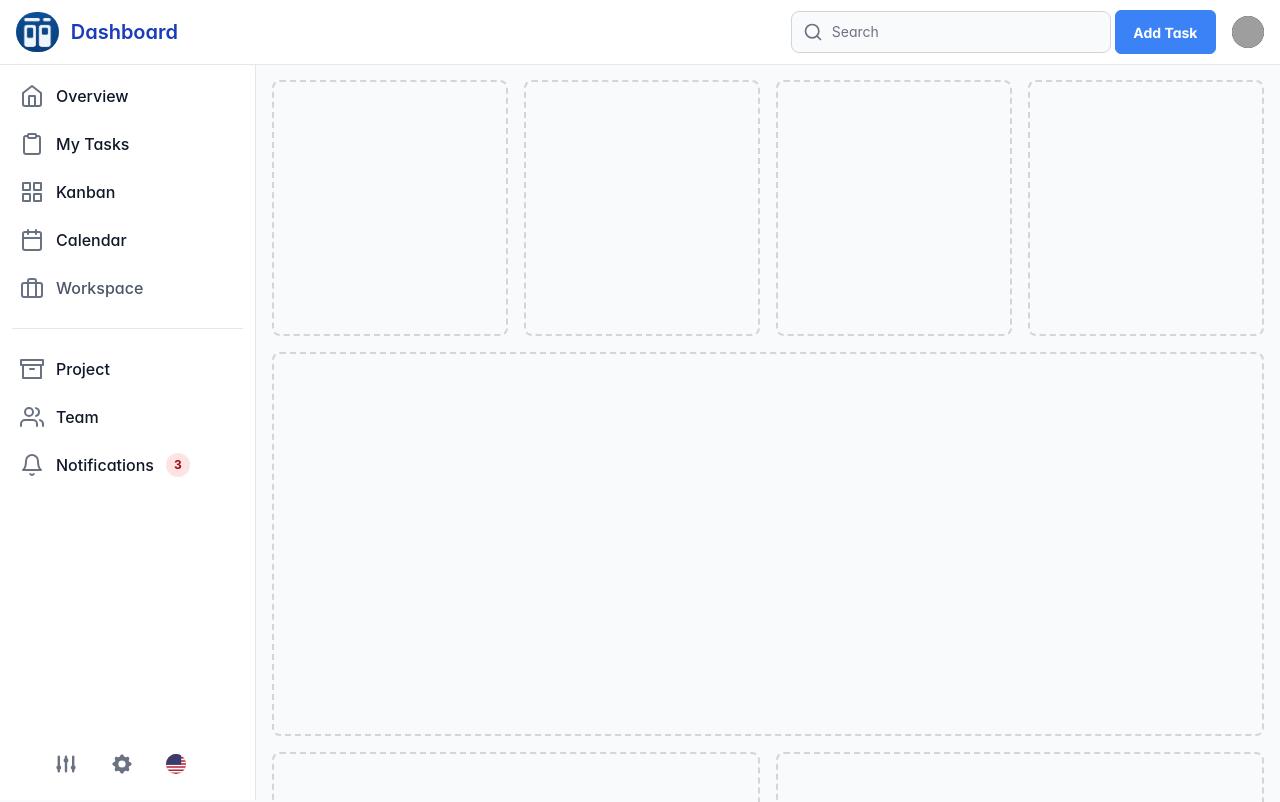
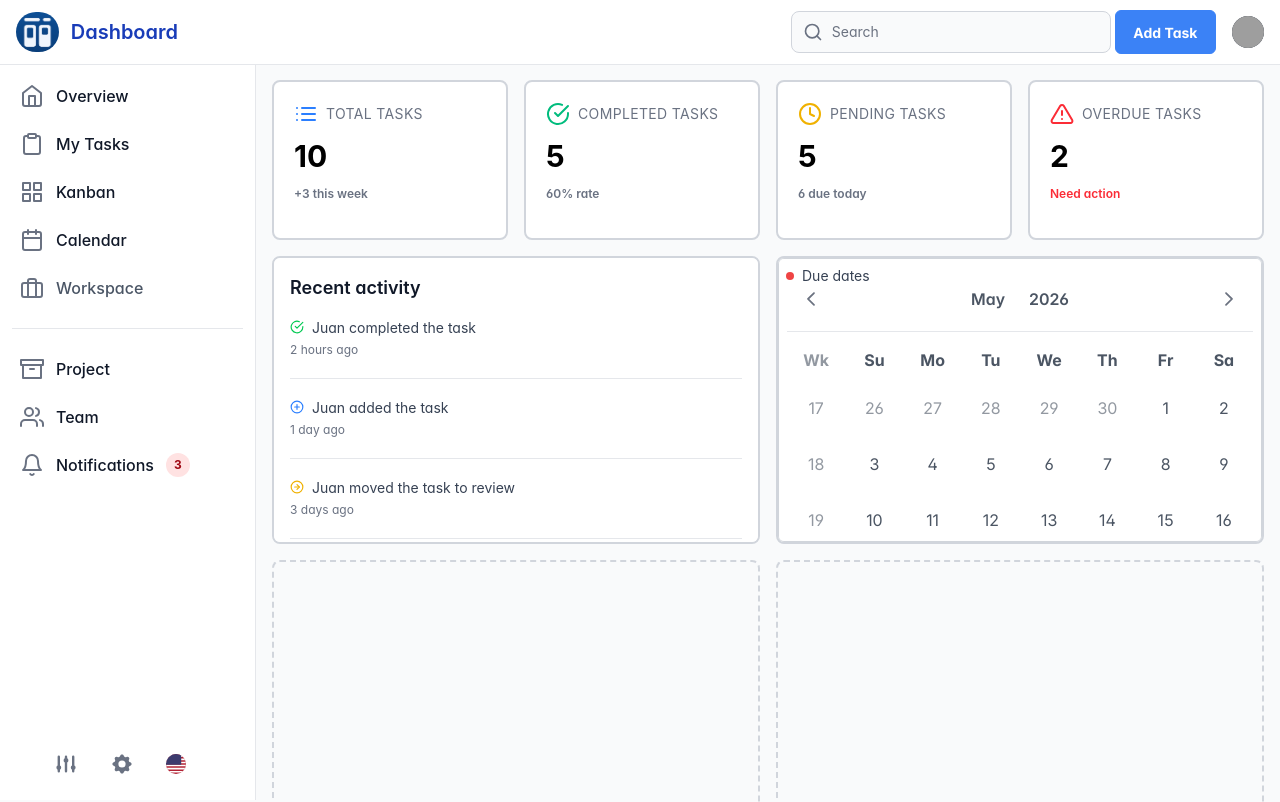
Before and after one commit to HannSammDev/Webbase-Task-Management, a React (Vite) app: page /dashboard in a window 1280 px wide. Shown: the top 802 px of the page. Built offline with nearby package versions, Linux system fonts and the light colour scheme; grey boxes are pictures that could not be loaded.

Commit message:
'RecentActivity/Calendar'

```diff
--- a/src/Layout.jsx
+++ b/src/Layout.jsx
@@ -1,5 +1,5 @@
 import React from "react"
-import { LandingPage } from "./login/LandingPage"
+import { LandingPage } from "./pages/login/LandingPage";
 
 const Layout = () => {
     return (
--- /dev/null
+++ b/src/component/Calendar.jsx
@@ -0,0 +1,83 @@
+import React from "react";
+import { Calendar as PrimeCalendar } from "primereact/calendar";
+import { Badge } from "primereact/badge";
+import { useState } from "react";
+export const Calendar = () => {
+  // example due dates: May 25 and May 30, 2026 (months are 0-based)
+  const dueDates = [new Date(2026, 4, 25), new Date(2026, 4, 30)];
+  const [date, setDate] = useState(dueDates[0]);
+
+  return (
+    <div className="border-2 rounded-lg border-gray-300 dark:border-gray-600 h-48 md:h-72">
+      <div className="relative flex items-start justify-center h-full">
+        <div className="card flex justify-content-center w-full h-full">
+          <PrimeCalendar
+            value={date}
+            onChange={(e) => setDate(e.value)}
+            inline
+            showWeek
+            className="w-full h-full"
+            style={{ width: "100%" }}
+            dateTemplate={(d) => {
+              const isDate = (x) => x instanceof Date;
+              const isCell = (x) => x && typeof x === "object" && "day" in x;
+
+              const formatDay = (x) => {
+                if (isDate(x)) return x.getDate();
+                if (isCell(x)) return x.day;
+                return "";
+              };
+
+              const matchesDue = (cell) => {
+                return dueDates.some((dd) => {
+                  if (isDate(cell)) {
+                    return (
+                      dd.getFullYear() === cell.getFullYear() &&
+                      dd.getMonth() === cell.getMonth() &&
+                      dd.getDate() === cell.getDate()
+                    );
+                  }
+                  if (isCell(cell)) {
+                    const monthMatches =
+                      dd.getMonth() === cell.month ||
+                      dd.getMonth() + 1 === cell.month;
+                    return (
+                      dd.getFullYear() === cell.year &&
+                      monthMatches &&
+                      dd.getDate() === cell.day
+                    );
+                  }
+                  return false;
+                });
+              };
+
+              const dayNumber = formatDay(d);
+              const isDue = matchesDue(d);
+
+              if (isDue) {
+                return (
+                  <div className="w-8 h-8 flex items-center justify-center rounded-full bg-red-500 text-white">
+                    {dayNumber}
+                  </div>
+                );
+              }
+
+              return (
+                <div className="w-8 h-8 flex items-center justify-center">
+                  {dayNumber}
+                </div>
+              );
+            }}
+          />
+        </div>
+
+        <div className="absolute top-2 left-2 flex items-center gap-2">
+          <Badge  severity="danger" />
+          <p className="text-sm text-gray-700 dark:text-gray-200">
+            Due dates
+          </p>
+        </div>
+      </div>
+    </div>
+  );
+};
--- /dev/null
+++ b/src/component/RecentActivity.jsx
@@ -0,0 +1,61 @@
+import { Divider } from "primereact/divider";
+import React from "react";
+import {
+  FiCheckCircle,
+  FiPlusCircle,
+  FiArrowRightCircle,
+  FiPlusSquare,
+} from "react-icons/fi";
+
+export const RecentActivity = () => {
+  return (
+    <div className="bg-white border-2 p-4 rounded-lg border-gray-300 dark:border-gray-600 max-h-96 md:max-h-[18rem] overflow-y-auto">
+      <div className="mb-4">
+        <h2 className="text-lg font-semibold text-gray-900 dark:text-gray-100">
+          Recent activity
+        </h2>
+      </div>
+      <ul className="space-y-4">
+        <li className="space-y-1 text-sm text-gray-700 dark:text-gray-200">
+          <div className="flex items-start gap-2">
+            <FiCheckCircle className="mt-0.5 text-green-500" />
+            <span>Juan completed the task</span>
+          </div>
+          <span className="block text-xs text-gray-500 dark:text-gray-400">
+            2 hours ago
+          </span>
+        </li>
+        <Divider className="border-gray-300 dark:border-gray-600" />
+        <li className="space-y-1 text-sm text-gray-700 dark:text-gray-200">
+          <div className="flex items-start gap-2">
+            <FiPlusCircle className="mt-0.5 text-blue-500" />
+            <span>Juan added the task</span>
+          </div>
+          <span className="block text-xs text-gray-500 dark:text-gray-400">
+            1 day ago
+          </span>
+        </li>
+        <Divider className="border-gray-300 dark:border-gray-600" />
+        <li className="space-y-1 text-sm text-gray-700 dark:text-gray-200">
+          <div className="flex items-start gap-2">
+            <FiArrowRightCircle className="mt-0.5 text-yellow-500" />
+            <span>Juan moved the task to review</span>
+          </div>
+          <span className="block text-xs text-gray-500 dark:text-gray-400">
+            3 days ago
+          </span>
+        </li>
+        <Divider className="border-gray-300 dark:border-gray-600" />
+        <li className="space-y-1 text-sm text-gray-700 dark:text-gray-200">
+          <div className="flex items-start gap-2">
+            <FiPlusSquare className="mt-0.5 text-purple-500" />
+            <span>Juan created a new task</span>
+          </div>
+          <span className="block text-xs text-gray-500 dark:text-gray-400">
+            1 week ago
+          </span>
+        </li>
+      </ul>
+    </div>
+  );
+};
--- /dev/null
+++ b/src/component/Totals.jsx
@@ -0,0 +1,56 @@
+import React from "react";
+import {
+  FiList,
+  FiCheckCircle,
+  FiClock,
+  FiAlertTriangle,
+} from "react-icons/fi";
+
+export const Totals = () => {
+  return (
+    <div className="grid grid-cols-1 sm:grid-cols-2 lg:grid-cols-4 gap-4 mb-4">
+      <div className="col-span-1 flex flex-col justify-start items-start gap-3 bg-white border-2 border-gray-300 rounded-lg dark:border-gray-600 h-auto md:h-40 p-5 text-center">
+        <div className="flex flex-wrap items-center justify-center gap-2 text-blue-500">
+          <FiList className="h-6 w-6" />
+          <span className="text-sm uppercase tracking-wide text-gray-500 dark:text-gray-400">
+            Total Tasks
+          </span>
+        </div>
+        <span className="text-3xl font-bold">10</span>
+        <span className="text-xs font-semibold text-gray-500">
+          +3 this week
+        </span>
+      </div>
+      <div className="col-span-1 flex flex-col justify-start items-start gap-3 bg-white border-2 border-gray-300 rounded-lg dark:border-gray-600 h-auto md:h-40 p-5 text-center">
+        <div className="flex flex-wrap items-center justify-center gap-2 text-emerald-500">
+          <FiCheckCircle className="h-6 w-6" />
+          <span className="text-sm uppercase tracking-wide text-gray-500 dark:text-gray-400">
+            Completed Tasks
+          </span>
+        </div>
+        <span className="text-3xl font-bold">5</span>
+        <span className="text-xs font-semibold text-gray-500">60% rate</span>
+      </div>
+      <div className="col-span-1 flex flex-col justify-start items-start gap-3 bg-white border-2 border-gray-300 rounded-lg dark:border-gray-600 h-auto md:h-40 p-5 text-center">
+        <div className="flex flex-wrap items-center justify-center gap-2 text-yellow-500">
+          <FiClock className="h-6 w-6" />
+          <span className="text-sm uppercase tracking-wide text-gray-500 dark:text-gray-400">
+            Pending Tasks
+          </span>
+        </div>
+        <span className="text-3xl font-bold">5</span>
+        <span className="text-xs font-semibold text-gray-500">6 due today</span>
+      </div>
+      <div className="col-span-1 flex flex-col justify-start items-start gap-3 bg-white border-2 border-gray-300 rounded-lg dark:border-gray-600 h-auto md:h-40 p-5 text-center">
+        <div className="flex flex-wrap items-center justify-center gap-2 text-red-500">
+          <FiAlertTriangle className="h-6 w-6" />
+          <span className="text-sm uppercase tracking-wide text-gray-500 dark:text-gray-400">
+            Overdue Tasks
+          </span>
+        </div>
+        <span className="text-3xl font-bold">2</span>
+        <span className="text-xs font-semibold text-red-500">Need action</span>
+      </div>
+    </div>
+  );
+};
--- a/src/main.jsx
+++ b/src/main.jsx
@@ -4,7 +4,7 @@ import { BrowserRouter as Router, Routes, Route } from "react-router-dom";
 import { PrimeReactProvider, PrimeReactContext } from "primereact/api";
 import "./index.css";
 import Layout from "./Layout";
-import { Dash_Board } from "./Dashboard/dashboard";
+import { Dash_Board } from "./pages/Dashboard/dashboard";
 
 const App = () => (
   <PrimeReactProvider>
--- a/src/Dashboard/dashboard.jsx
+++ b/src/pages/Dashboard/dashboard.jsx
@@ -13,6 +13,9 @@ import {
   FiUsers,
   FiBell,
 } from "react-icons/fi";
+import { Totals } from "../../component/Totals";
+import { RecentActivity } from "../../component/RecentActivity";
+import { Calendar } from "../../component/Calendar";
 export const Dash_Board = () => {
   const [sidebarOpen, setSidebarOpen] = useState(false);
 
@@ -872,19 +875,23 @@ export const Dash_Board = () => {
 
         {/* Main content */}
         <main className="p-4 md:ml-64 h-auto pt-20">
-          <div className="grid grid-cols-1 sm:grid-cols-2 lg:grid-cols-4 gap-4 mb-4">
+          {/* <div className="grid grid-cols-1 sm:grid-cols-2 lg:grid-cols-4 gap-4 mb-4">
             <div className="border-2 border-dashed border-gray-300 rounded-lg dark:border-gray-600 h-32 md:h-64"></div>
             <div className="border-2 border-dashed rounded-lg border-gray-300 dark:border-gray-600 h-32 md:h-64"></div>
             <div className="border-2 border-dashed rounded-lg border-gray-300 dark:border-gray-600 h-32 md:h-64"></div>
             <div className="border-2 border-dashed rounded-lg border-gray-300 dark:border-gray-600 h-32 md:h-64"></div>
-          </div>
-          <div className="border-2 border-dashed rounded-lg border-gray-300 dark:border-gray-600 h-96 mb-4"></div>
-          <div className="grid grid-cols-2 gap-4 mb-4">
-            <div className="border-2 border-dashed rounded-lg border-gray-300 dark:border-gray-600 h-48 md:h-72"></div>
-            <div className="border-2 border-dashed rounded-lg border-gray-300 dark:border-gray-600 h-48 md:h-72"></div>
+          </div> */}
+          <Totals />
+          <div className="grid grid-cols-1 sm:grid-cols-2 gap-4 mb-4">
+            {/* <div className="border-2 border-dashed rounded-lg border-gray-300 dark:border-gray-600 h-48 md:h-72"></div> */}
+            <RecentActivity />
+            <Calendar />
+            {/* <div className="border-2 border-dashed rounded-lg border-gray-300 dark:border-gray-600 h-48 md:h-72"></div> */}
             <div className="border-2 border-dashed rounded-lg border-gray-300 dark:border-gray-600 h-48 md:h-72"></div>
             <div className="border-2 border-dashed rounded-lg border-gray-300 dark:border-gray-600 h-48 md:h-72"></div>
           </div>
+          <div className="border-2 border-dashed rounded-lg border-gray-300 dark:border-gray-600 h-96 mb-4"></div>
+
           <div className="border-2 border-dashed rounded-lg border-gray-300 dark:border-gray-600 h-96 mb-4"></div>
           <div className="grid grid-cols-2 gap-4">
             <div className="border-2 border-dashed rounded-lg border-gray-300 dark:border-gray-600 h-48 md:h-72"></div>
--- a/src/login/LandingPage.jsx
+++ b/src/pages/login/LandingPage.jsx
@@ -1,6 +1,6 @@
 import React from "react";
 
-import { LoginForm } from "../component/loginform";
+import { LoginForm } from "../../component/loginform";
 // import Image from "react";
 export const LandingPage = () => {
 
```
